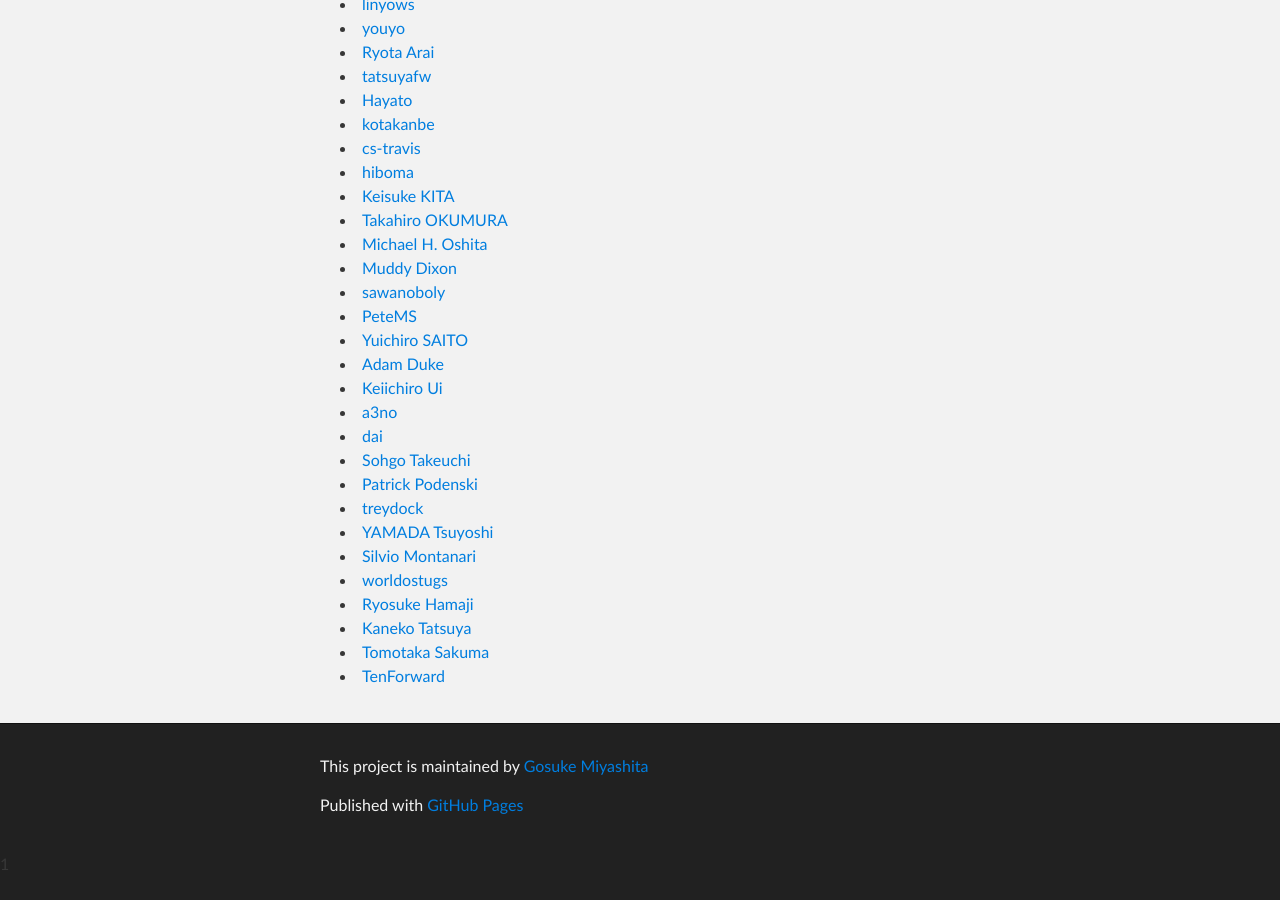
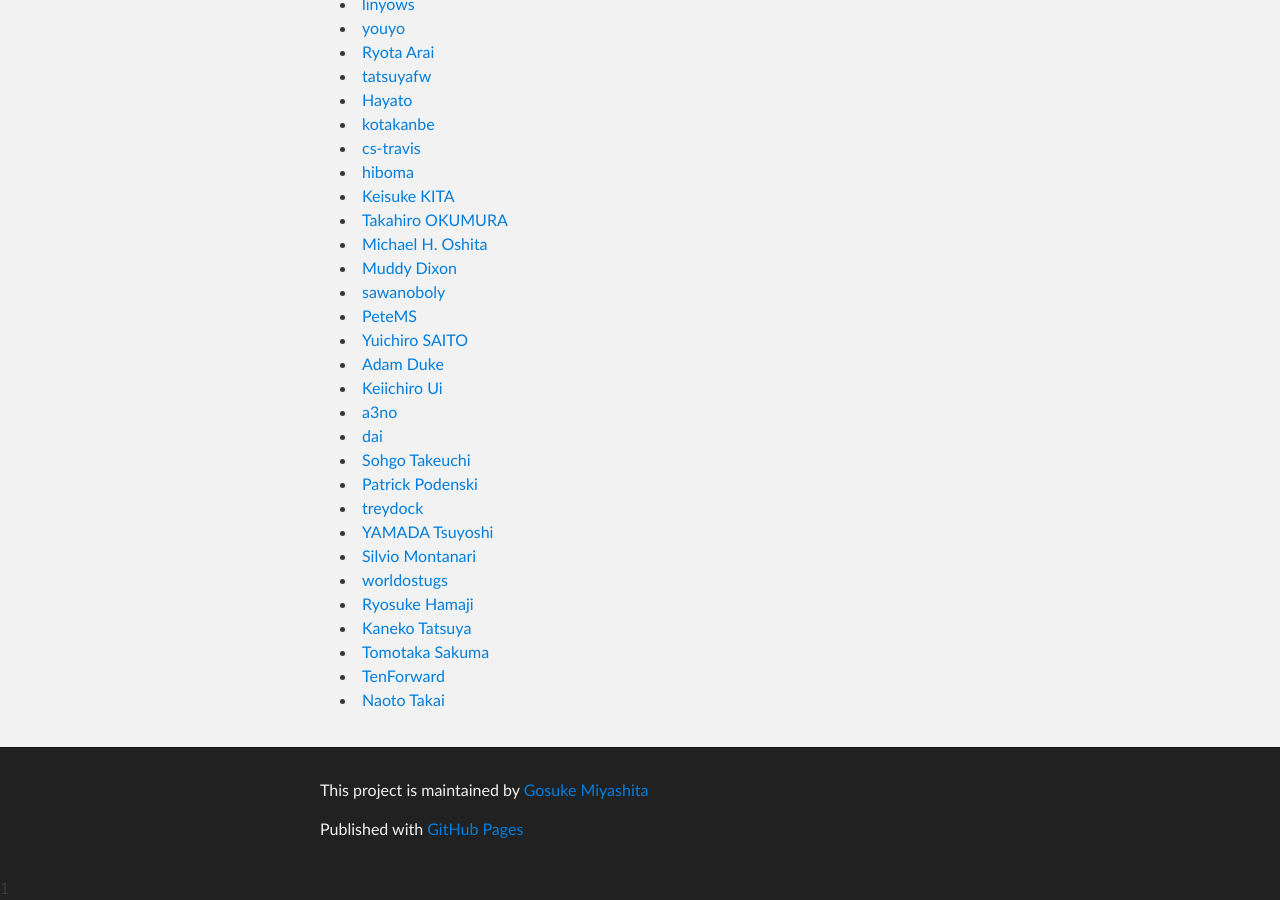
Before and after one commit to serverspec/serverspec.github.io, a Jekyll site: the page built from contributors.md, in a window 1280 px wide and 900 px high, scrolled down 972 px. Built offline with Jekyll 4.4.1, drawn with Linux system fonts in a browser that asks for light colours; Markdown is read by kramdown in place of the engine named in the settings; before the commit the page ends 1848 px from its top, so only the background shows below that.

Commit message:
Add a contributor

```diff
--- a/contributors.md
+++ b/contributors.md
@@ -58,3 +58,4 @@ title: Contributors
  * [Kaneko Tatsuya](https://github.com/catatsuy)
  * [Tomotaka Sakuma](https://github.com/tmtk75)
  * [TenForward](https://github.com/tenforward)
+ * [Naoto Takai](https://github.com/takai)
```
